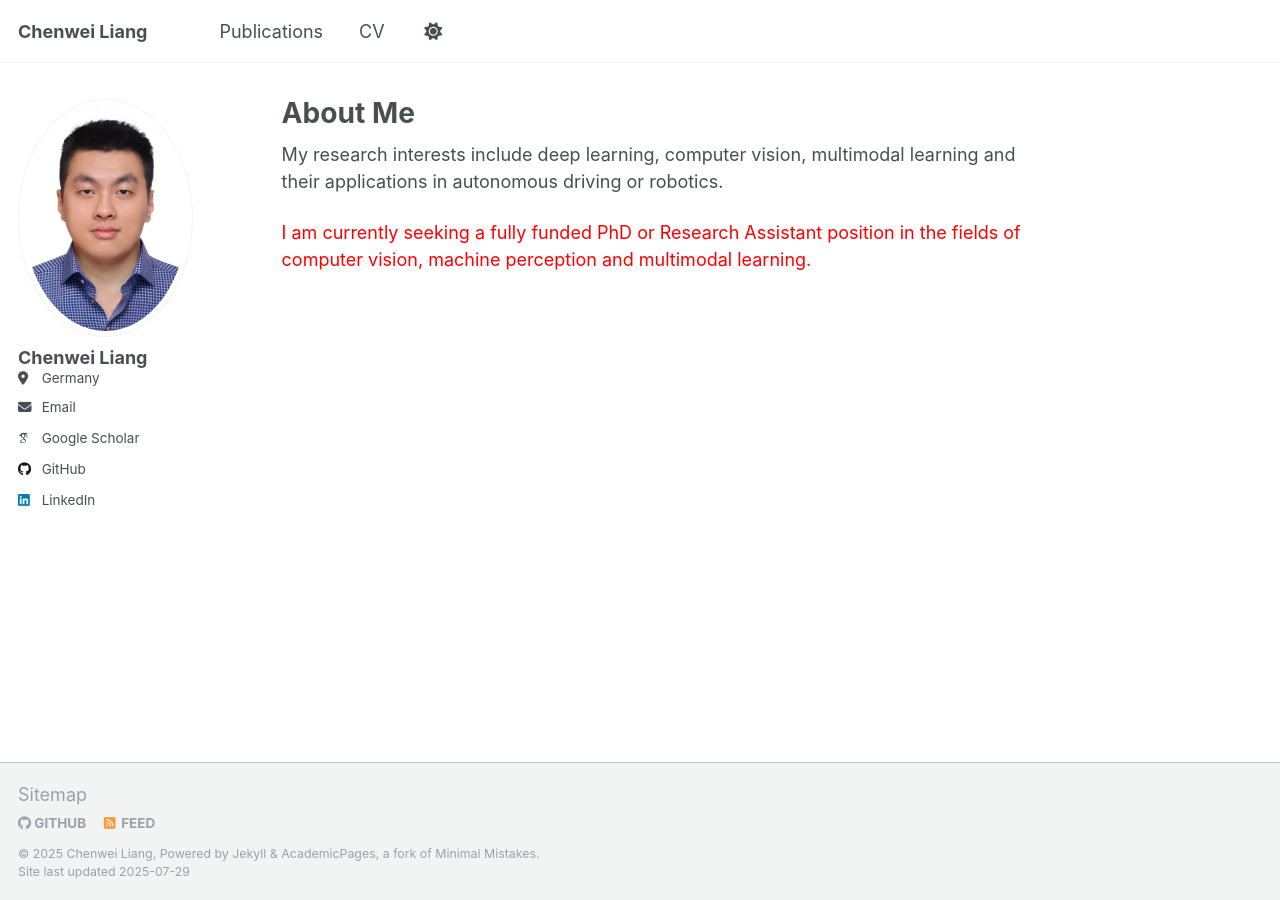
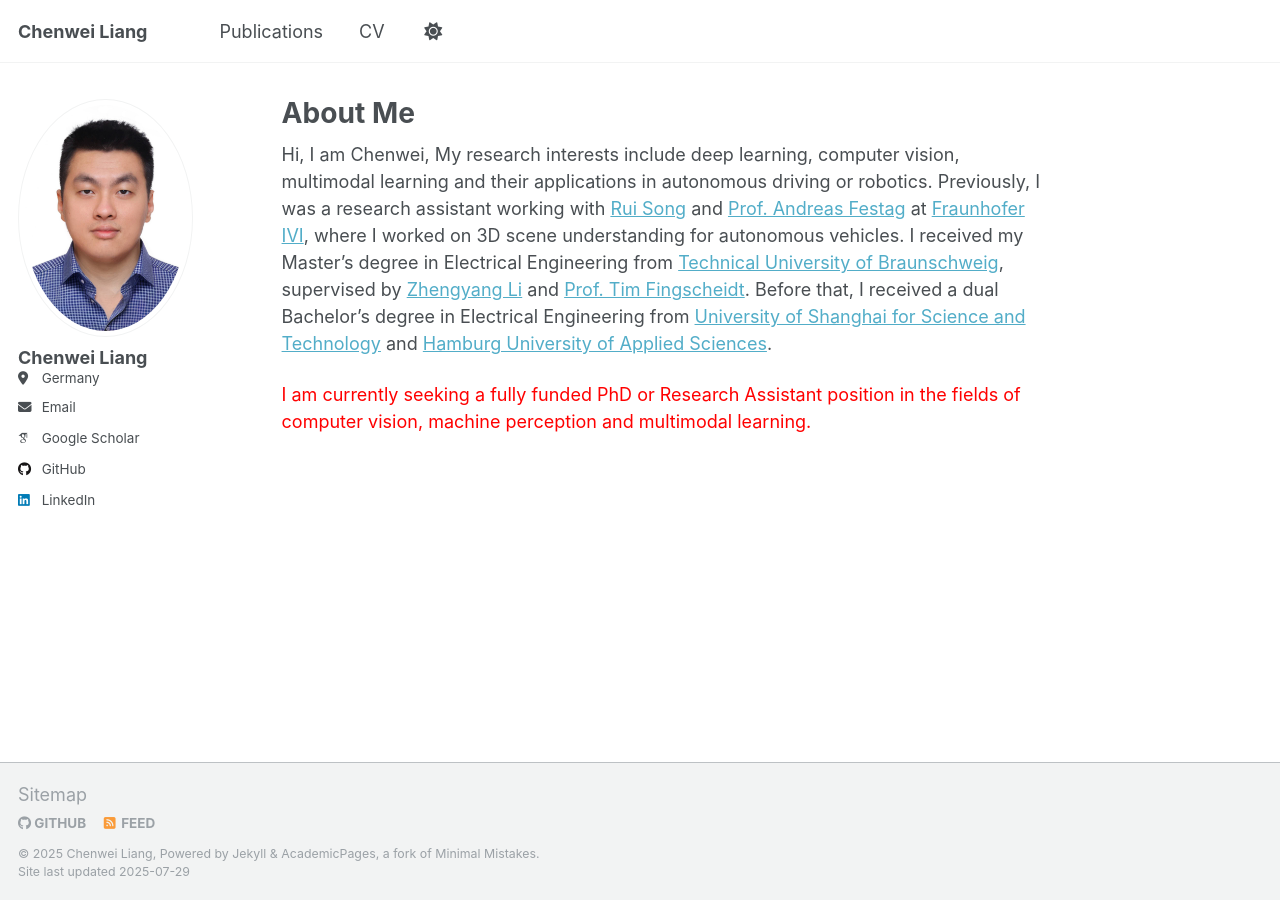
Before and after one commit to Chenwei-Liang/Chenwei-Liang.github.io, a Jekyll site: the page built from _pages/about.md, in a window 1280 px wide. Built offline with Jekyll 4.4.1, drawn with Linux system fonts in a browser that asks for light colours; some web fonts are replaced; a script that is not in the unit is left out.

Commit message:
Update about.md

```diff
--- a/_pages/about.md
+++ b/_pages/about.md
@@ -6,7 +6,8 @@ redirect_from:
   - /about/
   - /about.html
 ---
+Hi, I am Chenwei, My research interests include deep learning, computer vision, multimodal learning and their applications in autonomous driving or robotics. Previously, I was a research assistant working with [Rui Song](https://rruisong.github.io/) and [Prof. Andreas Festag](https://www.thi.de/personen/prof-dr-andreas-festag/) at [Fraunhofer IVI](https://www.ivi.fraunhofer.de/), where I worked on 3D scene understanding for autonomous vehicles. I received my Master’s degree in Electrical Engineering from [Technical University of Braunschweig](https://www.tu-braunschweig.de/en/), supervised by [Zhengyang Li](https://www.tu-braunschweig.de/en/ifn/institute/dept/sv/li) and [Prof. Tim Fingscheidt](https://www.tu-braunschweig.de/en/ifn/institute/team/sv/fingscheidt). Before that, I received a dual Bachelor's degree in Electrical Engineering from [University of Shanghai for Science and Technology](https://en.usst.edu.cn/) and [Hamburg University of Applied Sciences](https://www.haw-hamburg.de/en/).
 
-My research interests include deep learning, computer vision, multimodal learning and their applications in autonomous driving or robotics.
+
 
 <span style="color:red"> I am currently seeking a fully funded PhD or Research Assistant position in the fields of computer vision, machine perception and multimodal learning. </span>
```
